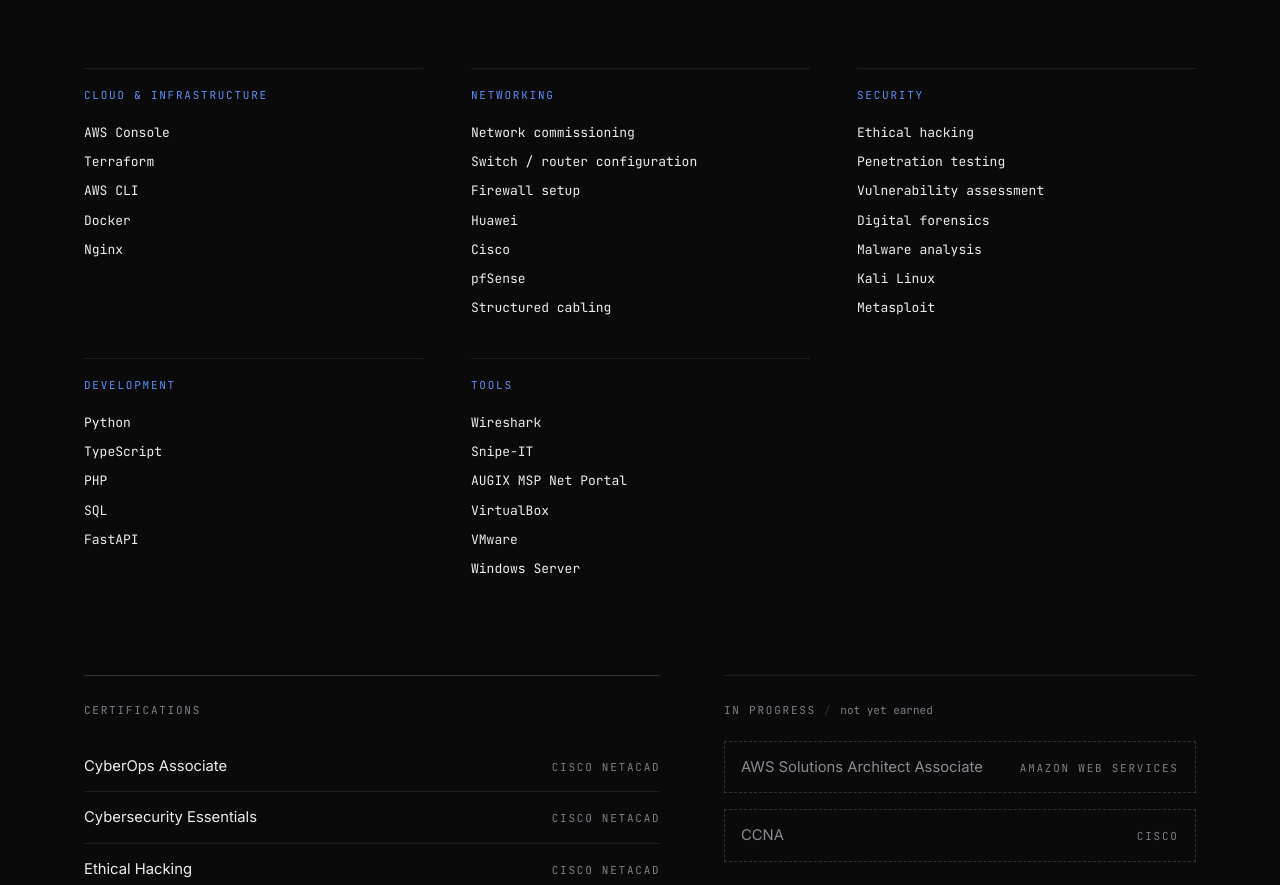
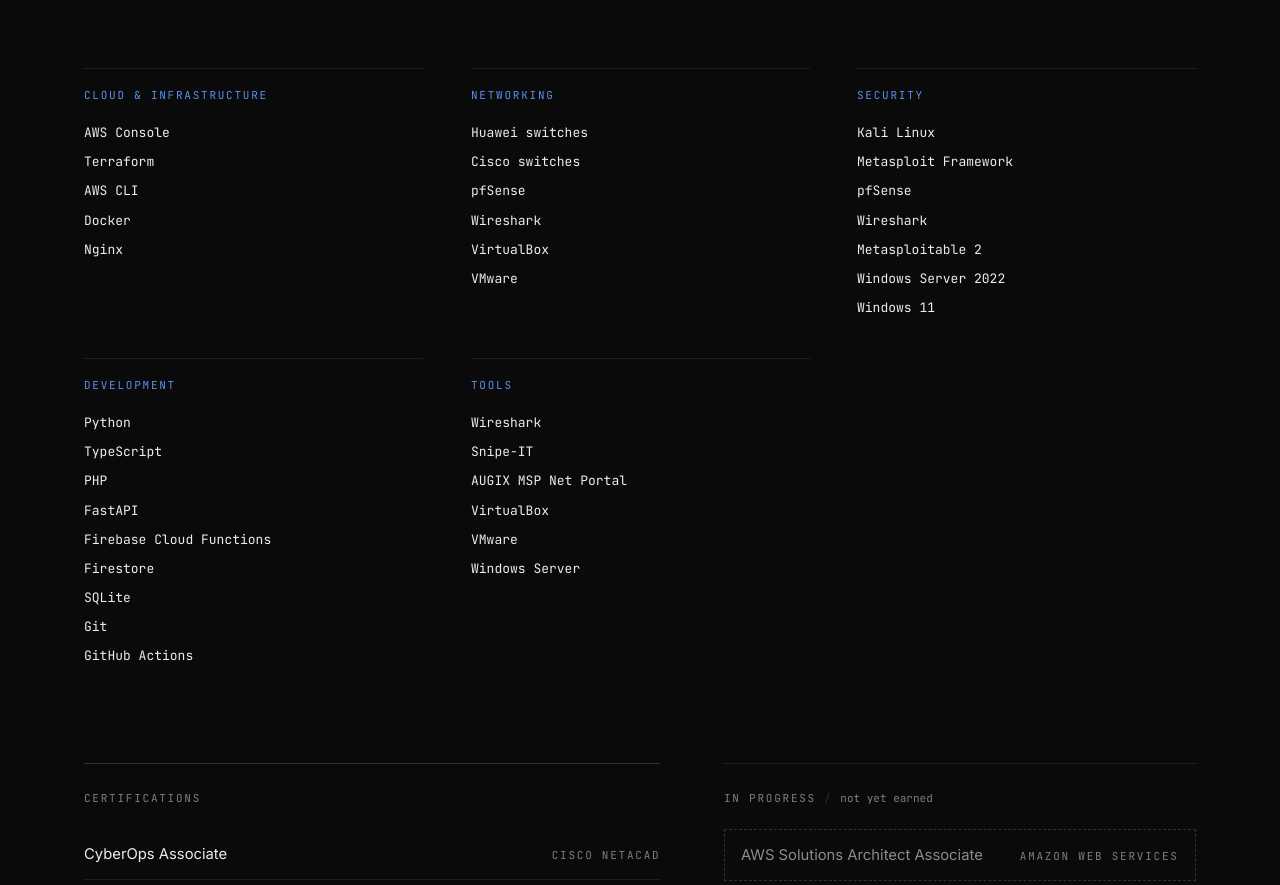
Before and after one commit to XayZay/tobstar-portfolio, a React (Vite) app: page / in a window 1280 px wide. Shown: the part 10100-10985 px from the top of the page. Built offline with nearby package versions, Linux system fonts and the light colour scheme.

Commit message:
Make stack groups tool focused

```diff
--- a/src/data/portfolio.ts
+++ b/src/data/portfolio.ts
@@ -714,30 +714,39 @@
   {
     label: "Networking",
     items: [
-      "Network commissioning",
-      "Switch / router configuration",
-      "Firewall setup",
-      "Huawei",
-      "Cisco",
+      "Huawei switches",
+      "Cisco switches",
       "pfSense",
-      "Structured cabling",
+      "Wireshark",
+      "VirtualBox",
+      "VMware",
     ],
   },
   {
     label: "Security",
     items: [
-      "Ethical hacking",
-      "Penetration testing",
-      "Vulnerability assessment",
-      "Digital forensics",
-      "Malware analysis",
       "Kali Linux",
-      "Metasploit",
+      "Metasploit Framework",
+      "pfSense",
+      "Wireshark",
+      "Metasploitable 2",
+      "Windows Server 2022",
+      "Windows 11",
     ],
   },
   {
     label: "Development",
-    items: ["Python", "TypeScript", "PHP", "SQL", "FastAPI"],
+    items: [
+      "Python",
+      "TypeScript",
+      "PHP",
+      "FastAPI",
+      "Firebase Cloud Functions",
+      "Firestore",
+      "SQLite",
+      "Git",
+      "GitHub Actions",
+    ],
   },
   {
     label: "Tools",
```
